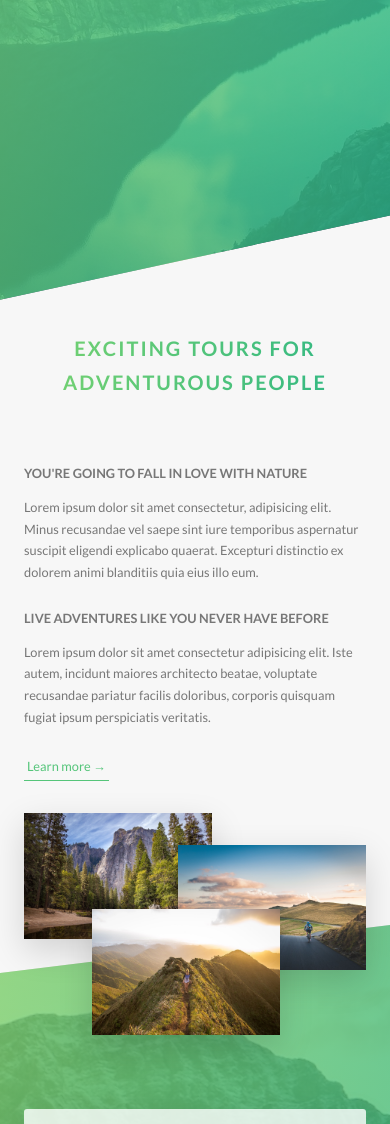
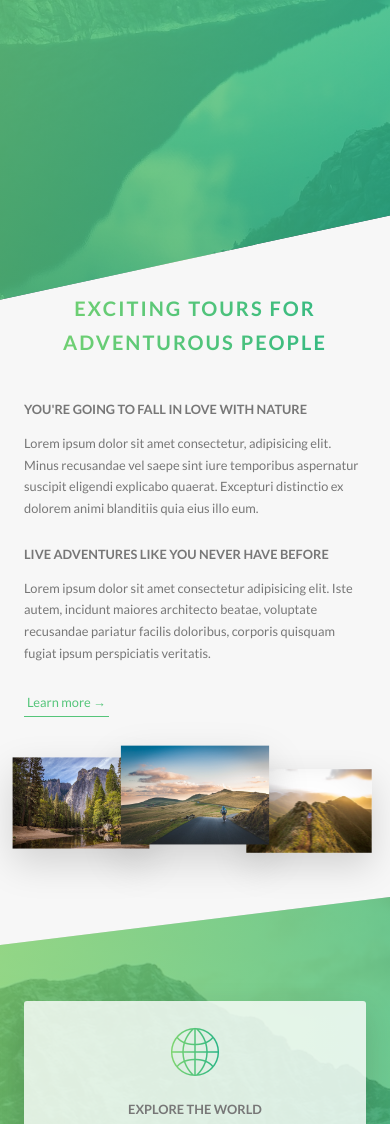
Before and after one commit to danvarga1985/HTML-CSS-FLOAT-DEMO-PROJECT, a website: page index.html in a window 390 px wide. Shown: the part 502-1626 px from the top of the page. Drawn offline with Linux system fonts and the light colour scheme.

Commit message:
Media queries - Layout, About, Features

```diff
--- a/sass/base/_utilities.scss
+++ b/sass/base/_utilities.scss
@@ -8,10 +8,18 @@
 
 .u-margin-bottom-medium {
     margin-bottom: 4rem !important;
+
+    @include respond(tab-port) {
+        margin-bottom: 3rem !important;
+    }
 }
 
 .u-margin-bottom-big {
     margin-bottom: 8rem !important;
+
+    @include respond(tab-port) {
+        margin-bottom: 5rem !important;
+    }
 }
 
 .u-margin-top-big {
--- a/sass/components/_composition.scss
+++ b/sass/components/_composition.scss
@@ -7,34 +7,57 @@
         // border-radius: 2px;
         position: absolute;
         z-index: 10;
-        transition: all .2s;
+        transition: all 0.2s;
         outline-offset: 2rem;
+
+        @include respond(tab-port) {
+            float: left;
+            position: relative;
+            width: 33.333333%;
+        }
 
         &--p1 {
             left: 0;
             top: -2rem;
+
+            @include respond(tab-port) {
+                top: 0;
+                transform: scale(1.2);
+            }
         }
 
         &--p2 {
             right: 0;
             top: 2rem;
+
+            @include respond(tab-port) {
+                top: -1rem;
+                transform: scale(1.3);
+                z-index: 100;
+            }
         }
 
         &--p3 {
             left: 20%;
             top: 10rem;
+
+            @include respond(tab-port) {
+                top: 1rem;
+                left: 0;
+                transform: scale(1.1);
+            }
         }
 
         &:hover {
             outline: 1.5rem solid $color-primary;
-            transform: scale(1.05) translateY(-.5rem);
-            box-shadow: 0 2.5rem 4rem rgba($color-black, .5);
+            transform: scale(1.05) translateY(-0.5rem);
+            box-shadow: 0 2.5rem 4rem rgba($color-black, 0.5);
             z-index: 20;
         }
     }
 
     // Upon hover, select the images that are not hovered
     &:hover &__photo:not(:hover) {
-        transform: scale(.95);
+        transform: scale(0.95);
     }
 }
--- a/sass/components/_feature-box.scss
+++ b/sass/components/_feature-box.scss
@@ -6,6 +6,10 @@
     border-radius: $small-border;
     box-shadow: 0 1.5rem 4rem rgba($color-black, 0.15);
     transition: transform 0.3s;
+
+    @include respond(tab-port) {
+        padding: 2rem;
+    }
 
     &:hover {
         transform: translateY(-1.5rem) scale(1.03);
@@ -23,5 +27,9 @@
         background-clip: unset;
         -webkit-background-clip: text;
         color: transparent;
+
+        @include respond(tab-port) {
+            margin-bottom: 0;
+        }
     }
 }
--- a/sass/layout/_footer.scss
+++ b/sass/layout/_footer.scss
@@ -11,6 +11,10 @@
     &__logo-box {
         text-align: center;
         margin-bottom: 8rem;
+
+        @include respond(tab-port) {
+            margin-bottom: 6rem;
+        }
     }
 
     &__logo {
--- a/sass/pages/_home.scss
+++ b/sass/pages/_home.scss
@@ -3,6 +3,10 @@
     padding: 25rem 0;
     // We want the grey padding to "slide" under the image above.
     margin-top: -20vh;
+
+    @include respond(tab-port) {
+        padding: 20rem 0;
+    }
 }
 
 .section-features {
@@ -21,17 +25,29 @@
     & > * {
         transform: skewY(7deg);
     }
+
+    @include respond(tab-port) {
+        padding: 10rem 0;
+    }
 }
 
 .section-tours {
     background-color: $color-grey-light-1;
     padding: 25rem 0 15rem 0;
     margin-top: -10rem;
+
+    @include respond(tab-port) {
+        padding: 20rem 0 10rem 0;
+    }
 }
 
 .section-stories {
     position: relative;
     padding: 15rem 0;
+
+    @include respond(tab-port) {
+        padding: 10rem 0;
+    }
 }
 
 .section-book {
@@ -41,6 +57,10 @@
         $color-primary-light,
         $color-primary-dark
     );
+
+    @include respond(tab-port) {
+        padding: 10rem 0;
+    }
 }
 
 .book {
```
Also changed, not shown: css/style.css, 1 other file.
